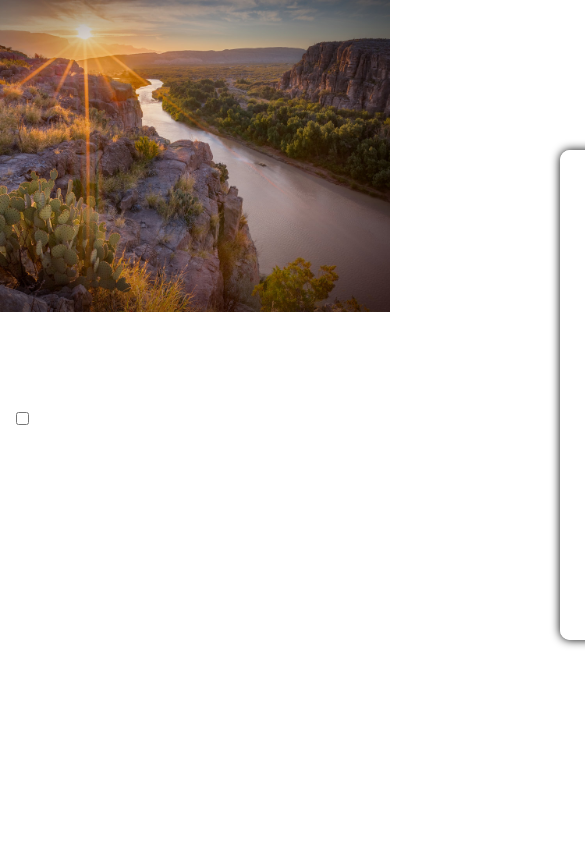
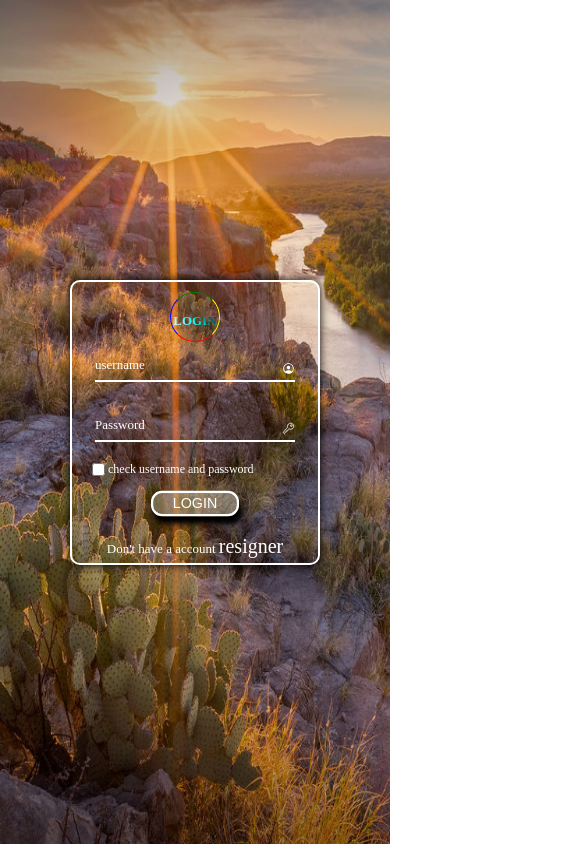
Before and after one commit to pxquy/loginHtml, a plain HTML site: page index.html in a window 390 px wide. Shown: the top 844 px of the page, 585 px wide, since content can reach past the window. Drawn offline with nearby package versions, Linux system fonts and the light colour scheme.

Commit message:
uploas cấu hình

```diff
--- a/index.html
+++ b/index.html
@@ -9,7 +9,7 @@
   <body>
     <div class="wrapper">
       <div class="box-login">
-        <form action="">
+        <div class="box-form">
           <div class="box"></div>
           <h1>LOGIN</h1>
           <div class="box-username">
@@ -22,16 +22,20 @@
             <input type="password" name="password" id="password" required />
             <label for="" class="password">Password</label>
           </div>
-          <label for="" class="checkbox"
-            ><input type="checkbox" />check username and password</label
-          >
-          <button>LOGIN</button>
+          <div class="checkbox">
+            <label for="" class="checkbox"
+              ><input type="checkbox" id="input" />check username and
+              password</label
+            >
+          </div>
+          <button type="submit" id="submit" onclick="checkForm()">LOGIN</button>
           <label for="" class="resigner"
             >Don't have a account <a href="">resigner</a></label
           >
-        </form>
+        </div>
       </div>
     </div>
+    <script src="style.js"></script>
     <script
       type="module"
       src="https://unpkg.com/ionicons@7.1.0/dist/ionicons/ionicons.esm.js"
--- a/style.css
+++ b/style.css
@@ -8,57 +8,57 @@ body {
   background-image: url("images/image-asset.jpeg");
   background-repeat: no-repeat;
   background-size: 100%;
+  position: relative;
   background-color: linear-gradient(45deg, rgba(255, 255, 255, 0.5), red);
 }
 
-@media screen and (max-width: 400px) {
-  .wrapper {
-    width: 500px;
-  }
-}
-
 .wrapper {
-  max-width: 100%;
+  width: 100%;
   height: auto;
+  display: flex;
+  align-items: center;
   margin: 0 auto;
 }
 
 .box-login {
   width: 400px;
   height: auto;
-  margin: 150px 100px 100px 560px;
+  margin: 100px 0px 0px 550px;
   background: transparent;
   border-radius: 10px;
   border: 2px solid #fff;
   box-shadow: 0 0 10px black;
 }
 
-form {
+.box-form {
   display: flex;
   flex-direction: column;
   align-items: center;
   justify-content: center;
   gap: 20px;
 }
+
 .box {
   position: relative;
   width: 120px;
   height: 120px;
   text-align: center;
-  border: 10px solid white;
-  border-top: 10px solid green;
-  border-bottom: 10px solid red;
+  border-top: 1px solid green;
+  border-right: 1px solid yellow;
+  border-left: 1px solid blue;
+  border-bottom: 1px solid red;
   border-radius: 50%;
-  animation: spin 1.5s infinite ease;
+  animation: spin 0.5s infinite ease;
+  top: 10px;
 }
 
 @keyframes spin {
   to {
-    transform: rotate(360deg);
+    transform: rotate(380deg);
   }
 }
 
-form h1 {
+.box-form h1 {
   background: linear-gradient(45deg, red, green, blue, yellow);
   color: transparent;
   background-clip: text;
@@ -67,7 +67,7 @@ form h1 {
   margin-top: 30px;
   font-weight: 600;
   position: absolute;
-  top: 160px;
+  top: 120px;
 }
 
 @keyframes color {
@@ -84,16 +84,16 @@ form h1 {
   }
 }
 
-form .box-username,
-form .box-password {
+.box-form .box-username,
+.box-form .box-password {
   position: relative;
   display: flex;
   flex-direction: column;
   font-size: 18px;
 }
 
-form .box-username input,
-form .box-password input {
+.box-form .box-username input,
+.box-form .box-password input {
   width: 250px;
   height: 30px;
   margin: 10px;
@@ -103,14 +103,14 @@ form .box-password input {
   border-bottom: 2px solid white;
 }
 
-form input:focus {
+.box-form input:focus {
   border: none;
   outline: none;
   border-bottom: 2px solid white;
 }
 
-form .box-username .item,
-form .box-password .item1 {
+.box-form .box-username .item,
+.box-form .box-password .item1 {
   position: absolute;
   top: 5px;
   right: 5px;
@@ -118,8 +118,8 @@ form .box-password .item1 {
   font-size: 20px;
 }
 
-form label.password,
-form label.name {
+.box-form label.password,
+.box-form label.name {
   position: absolute;
   top: 5px;
   right: 185px;
@@ -129,12 +129,12 @@ form label.name {
   transition: all 0.3s ease-in-out;
 }
 
-form input:focus ~ label,
-form input:valid ~ label {
+.box-form input:focus ~ label,
+.box-form input:valid ~ label {
   transform: translateY(-100%);
 }
 
-form input:focus {
+.box-form input:focus {
   border: none;
   outline: none;
   border-bottom: 2px solid white;
@@ -150,18 +150,26 @@ button {
   background-color: rgba(255, 255, 255, 0.3);
   border: 2px solid white;
   cursor: pointer;
-  box-shadow: -5px -5px 5px white;
+  transform: scale(1.1);
+  box-shadow: 3px 7px 5px black;
 }
 
 button:focus {
-  box-shadow: 5px 5px 5px white;
+  transform: scale(1);
+  box-shadow: 5px 5px 5px transparent;
+  background-color: green;
+}
+
+.checkbox {
+  position: relative;
+  width: 100%;
+  height: auto;
 }
 
 label.checkbox {
   color: #fff;
   position: absolute;
-  top: 410px;
-  right: 45%;
+  left: 90px;
   display: flex;
   font-size: 15px;
   align-items: center;
@@ -169,15 +177,102 @@ label.checkbox {
   gap: 3px;
 }
 
-form .resigner {
+input[type="checkbox"] {
+  cursor: pointer;
+  background-color: transparent;
+}
+input[type="checkbox"]:checked {
+  cursor: pointer;
+  background-color: green;
+}
+
+.box-form .resigner {
   width: 100%;
   text-align: center;
   color: #fff;
   margin-bottom: 50px;
 }
-form .resigner a {
+.box-form .resigner a {
   text-decoration: none;
   font-size: 20px;
   color: #fff;
   font-weight: 900px;
 }
+
+@media only screen and (max-width: 600px) and (min-height: 500px) {
+  body {
+    width: 100%;
+    height: 100vh;
+    background-size: 200% 100%;
+    display: flex;
+    align-items: center;
+    justify-content: center;
+  }
+
+  .box-login {
+    width: 250px;
+    height: auto;
+    margin: auto;
+    background: transparent;
+    border-radius: 10px;
+    border: 2px solid #fff;
+    box-shadow: 0 0 10px black;
+  }
+
+  .box {
+    width: 50px;
+    height: 50px;
+  }
+
+  .box-form {
+    gap: 10px;
+    position: relative;
+  }
+
+  .box-form h1 {
+    top: 1px;
+    background: linear-gradient(45deg, white, aqua, black);
+    background-clip: text;
+    font-size: 13px;
+  }
+
+  .box-form .box-username,
+  .box-form .box-password {
+    font-size: 13px;
+  }
+
+  .box-form .box-username input,
+  .box-form .box-password input {
+    width: 200px;
+  }
+
+  .box-form label.password,
+  .box-form label.name {
+    top: 15px;
+    left: 10px;
+  }
+
+  .box-form .box-username .item,
+  .box-form .box-password .item1 {
+    font-size: 13px;
+    top: 20px;
+    right: 10px;
+  }
+
+  .checkbox label {
+    font-size: 12px;
+    left: 20px;
+  }
+
+  button {
+    width: 80px;
+    padding: 2px;
+    font-size: 13px;
+    margin: 20px 0 10px 0;
+  }
+
+  .box-form .resigner {
+    margin: 0px 0 5px 0;
+    font-size: 13px;
+  }
+}
--- /dev/null
+++ b/style.js
@@ -0,0 +1,17 @@
+function checkForm() {
+  const name = document.getElementById("name").value;
+  const password = document.getElementById("password").value;
+  const button = document.querySelector("button");
+
+  if (name === "quý" && password === "quy") {
+    window.location.href = "product.html";
+  } else {
+    button.style.background = "red";
+    setTimeout(function () {
+      if ((button.style.background = "red")) {
+        button.style.background = "rgba(255,255,255,0.2)";
+      }
+    }, 2000);
+    return alert("sai tài khoản hoặc mật khẩu");
+  }
+}
```
Also changed, not shown: product.html (added, +1 -0 lines).
